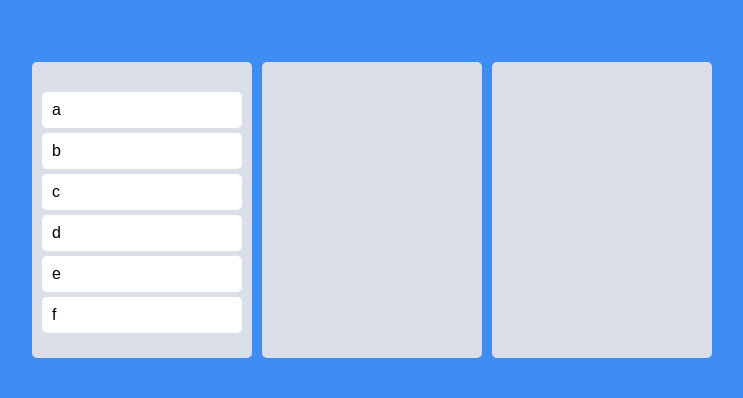
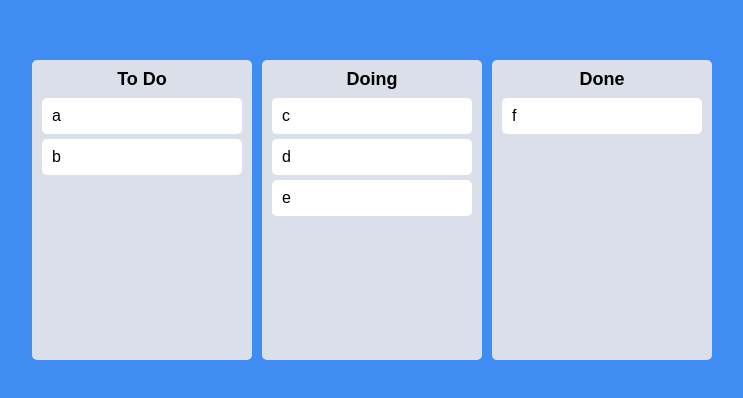
Before and after one commit to chromeheartz/nonflix-clone, a React (Create React App) app: page / in a window 1280 px wide. Shown: the part 190-588 px from the top of the page, without its empty margins (268-1011 px from the left). Built offline with nearby package versions, Linux system fonts and the light colour scheme.

Commit message:
#6.9 same board movementt

```diff
--- a/src/App.tsx
+++ b/src/App.tsx
@@ -8,7 +8,7 @@ import Board from "./Componenets/Board";
 const Wrapper = styled.div`
   display : flex;
   max-width : 680px;
-  width : 100%;
+  width : 100vw;
   margin : 0 auto;
   justify-content : center;
   align-items : center;
@@ -16,9 +16,10 @@ const Wrapper = styled.div`
 `
 
 const Boards = styled.div`
-  display : grid;
+  display: flex;
+  justify-content: center;
+  align-items: flex-start;
   width : 100%;
-  grid-template-columns : repeat(3, 1fr);
   gap : 10px;
 `
 
@@ -26,10 +27,35 @@ function App() {
   // return되는 배열의 첫번째는 atom의 값, 두번쨰는 atom을 수정하는함수
   const [toDos, setToDos] = useRecoilState(toDostate)
   // 많은 Argument를 정보로 준다
-  const onDragEnd = ({ draggableId, destination, source } : DropResult) => {
-    // destination, source 로 어디에서 어디로가는지도 알수있음.
-    // dettnation이 없을경우 (같은 자리에 둘경우)
-    if(!destination) return
+  const onDragEnd = (info : DropResult) => {
+    console.log(info)
+    // info로 부터 받아옴
+    const { destination, draggableId, source } = info;
+    if(destination?.droppableId === source.droppableId) {
+      // 같은보드에서 움직임
+      setToDos(allBoards => {
+        console.log(allBoards)
+        // source의 droppableId로 부터 array를 복사하는 과정
+        const boardCopy = [...allBoards[source.droppableId]]
+        boardCopy.splice(source.index, 1)
+        boardCopy.splice(destination?.index, 0, draggableId);
+        // 나머지 보드까지 return
+        return {
+          ...allBoards,
+          // javascript가 source.droppableId가 "doing"이면 여기에
+          // "doing" 으로 넣어줄것이다
+          [source.droppableId] : boardCopy
+        };
+        /*
+          정리
+          const boardCopy = [...allBoards["Doing"]]
+          이런식으로 자바스크립트가 넣어주고 doing board를 복사해서
+          그 복사본을 대체하고 변형하고
+          다른 board들을 모두 return하면서
+          이제  doing은 board의 복사본이라고 말해주는것
+        */
+      })
+    }
 
   };
   return (
@@ -157,7 +183,28 @@ export default App;
   이런식으로 응용해서 사용해주면
   boardId가 있고 그 boardId가 각각 가지는 자식들도 볼 수 있게 되었다.
 
+*/
 
+/*
+  onDragEnd 에 들어간 함수들
 
+  * 한 보드안에서만 움직일떄 ( 보드가 한개일때 )
+  기존 한개일때는 매개변수에
+  const onDragEnd = ({ destination, draggableId, source } : DropResult) => {
+  이런식으로 받아와서 그안에서 어디로 가는지에 대한 위치를 찾아냈음
 
+  destination, source 로 어디에서 어디로가는지도 알수있음.
+  dettnation이 없을경우 (같은 자리에 둘경우)
+  if(!destination) return
+
+  setToDos(oldToDos => {
+    // mutate할 수 없기 때문에 카피해서 unpacking
+    const toDosCopy = [...oldToDos];
+    // delete item on source.index
+    toDosCopy.splice(source.index, 1)
+    // put back the item on the destination.index
+    // draggableId 는 toDo
+    toDosCopy.splice(destination?.index, 0, draggableId);
+    return toDosCopy;
+  })
 */
--- a/src/Componenets/Board.tsx
+++ b/src/Componenets/Board.tsx
@@ -3,11 +3,19 @@ import styled from "styled-components"
 import DragabbleCard from "./DragabbleCard"
 
 const Wrapper = styled.div`
+  width : 300px;
   padding : 20px 10px;
-  padding-top : 30px;
+  padding-top : 10px;
   background-color : ${props => props.theme.boardColor};
   border-radius :5px;
-  min-height : 200px;
+  min-height : 300px;
+`
+
+const Title = styled.h2`
+  text-align: center;
+  font-weight: 600;
+  margin-bottom: 10px;
+  font-size: 18px;
 `
 
 interface IBoardProps {
@@ -18,16 +26,19 @@ interface IBoardProps {
 
 function Board({ toDos, boardId } : IBoardProps){
   return (
+    <Wrapper>
+      <Title>{boardId}</Title>
       <Droppable droppableId={boardId}>
         {(magic) => (
-      <Wrapper ref={magic.innerRef} {...magic.droppableProps}>
-        {toDos.map((toDo,index) => (
+          <div ref={magic.innerRef} {...magic.droppableProps}>
+            {toDos.map((toDo, index) => (
               <DragabbleCard key={toDo} index={index} toDo={toDo} />
             ))}
             {magic.placeholder}
-      </Wrapper>
+          </div>
         )}
       </Droppable>
+    </Wrapper>
   )
 }
 
--- a/src/atoms.tsx
+++ b/src/atoms.tsx
@@ -14,8 +14,8 @@ interface IToDoState {
 export const toDostate = atom<IToDoState>({
   key : "toDo",
   default : {
-    to_do : ["a", "b", "c", "d", "e", "f"],
-    doing : [],
-    done : [],
+    "To Do": ["a", "b"],
+    Doing: ["c", "d", "e"],
+    Done: ["f"],
   },
 })
```
Lines whose indentation alone changed are shown as unchanged.
